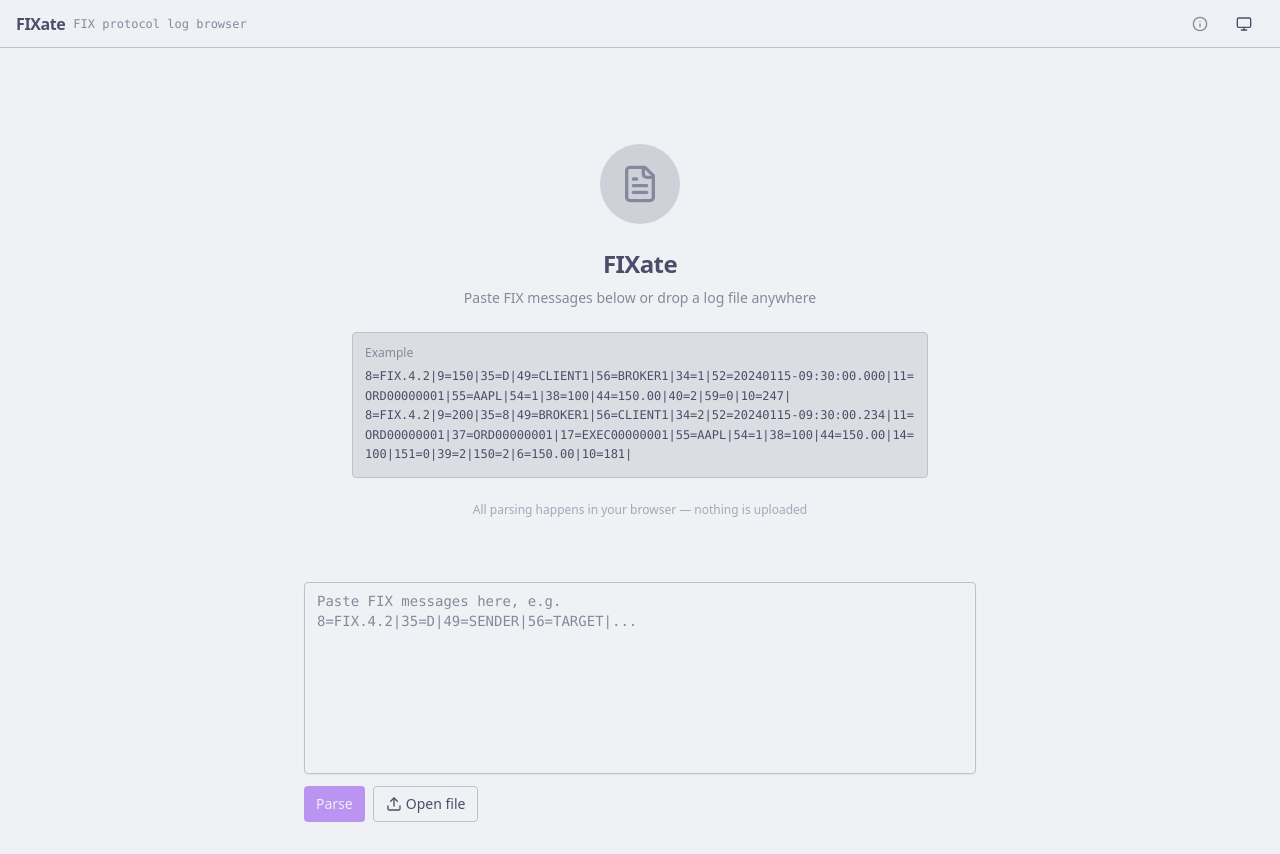
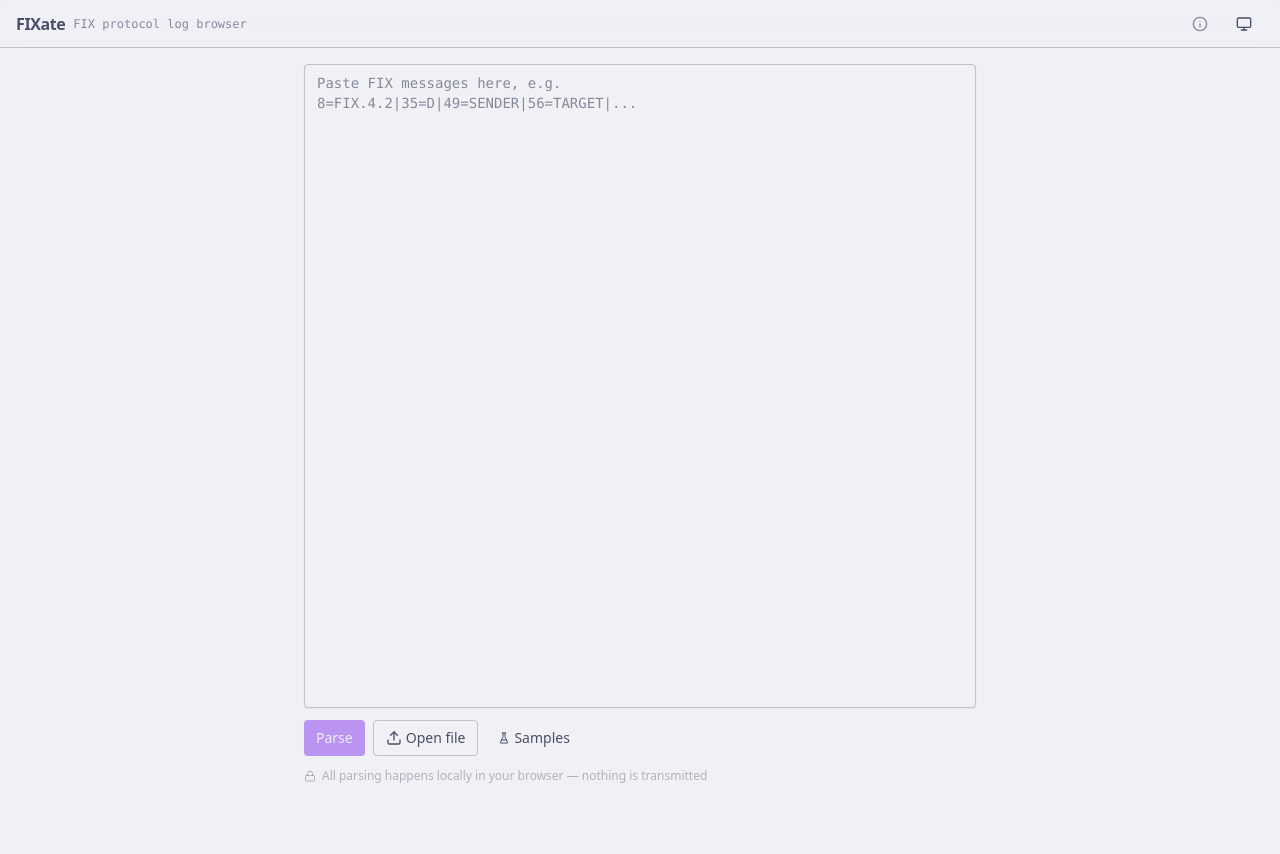
Before and after one commit to michaelgrosner/35equals, a React (Vite) app: page / in a window 1280 px wide. After the commit the page ends 800 px from the top, so only its background shows below. Built offline with nearby package versions, Linux system fonts and the light colour scheme.

Commit message:
More UI tweaks

```diff
--- a/src/App.tsx
+++ b/src/App.tsx
@@ -6,7 +6,6 @@ import { MessageGrid } from '@/components/MessageGrid';
 import { DetailPanel } from '@/components/DetailPanel';
 import { ColumnSettings } from '@/components/ColumnSettings';
 import { DropZone } from '@/components/DropZone';
-import { EmptyState } from '@/components/EmptyState';
 import {
   Popover,
   PopoverTrigger,
@@ -17,8 +16,8 @@ import { useMessagesStore } from '@/state/messages';
 import { useSettingsStore } from '@/state/settings';
 
 export function App() {
-  const { parse, parseFile } = useParserWorker();
-  const { parseState, messages, setSelectedIndex, clear } = useMessagesStore();
+  const { parse, parseFile, getDetail } = useParserWorker();
+  const { parseState, messages, selectedIndex, setSelectedIndex, clear } = useMessagesStore();
   const { splitRatio, setSplitRatio } = useSettingsStore();
 
   const isDragging = useRef(false);
@@ -114,31 +113,41 @@ export function App() {
 
       {/* Main content */}
       <main className="flex flex-1 flex-col overflow-hidden">
+        {/* Input section — collapses to thin strip once parsing completes */}
+        <div
+          className="flex flex-col overflow-hidden transition-[height] duration-300 ease-in-out"
+          style={{ height: isReady ? '2.5rem' : 'calc(100vh - 3rem)' }}
+        >
           {isReady ? (
+            <InputPanel onParse={parse} onParseFile={parseFile} collapsed />
+          ) : (
+            <InputPanel onParse={parse} onParseFile={parseFile} fillHeight />
+          )}
+        </div>
+
+        {/* Grid / detail — revealed as input collapses */}
+        {isReady && (
           isSingleMessage ? (
-            /* Single-message layout: thin header + full-width detail */
-            <>
-              <InputPanel onParse={parse} onParseFile={parseFile} collapsed />
-              <DetailPanel />
-            </>
+            <div className="flex flex-1 overflow-hidden">
+              <DetailPanel onGetDetail={getDetail} />
+            </div>
           ) : (
-            /* Multi-message layout: grid + resizable detail pane */
-            <>
-              {/* Collapsed input strip */}
-              <InputPanel onParse={parse} onParseFile={parseFile} collapsed />
-
-              {/* Grid + detail pane with resizable split */}
             <div ref={containerRef} className="flex flex-1 overflow-hidden" role="group" aria-label="Message grid and detail panel">
+              {/* Grid — expands to full width when nothing is selected */}
               <div
-                  className="flex flex-col overflow-hidden border-r"
-                  style={{ width: `${String(splitRatio)}%` }}
+                className="flex flex-col overflow-hidden border-r transition-[width] duration-200 ease-in-out"
+                style={{ width: selectedIndex !== null ? `${String(splitRatio)}%` : '100%' }}
                 role="grid"
                 aria-label="FIX messages grid"
               >
                 <MessageGrid />
               </div>
 
-                {/* Drag handle */}
+              {/* Drag handle + detail panel — collapses to 0 when nothing selected */}
+              <div
+                className="flex overflow-hidden transition-[width] duration-200 ease-in-out"
+                style={{ width: selectedIndex !== null ? `${String(100 - splitRatio)}%` : '0%' }}
+              >
                 <div
                   className="w-1 flex-shrink-0 cursor-col-resize bg-border hover:bg-primary/40 transition-colors"
                   onMouseDown={handleDragStart}
@@ -154,24 +163,12 @@ export function App() {
                     }
                   }}
                 />
-
-                <div
-                  className="flex flex-col overflow-hidden"
-                  style={{ width: `${String(100 - splitRatio)}%` }}
-                >
-                  <DetailPanel />
+                <div className="flex flex-1 flex-col overflow-hidden min-w-0">
+                  <DetailPanel onGetDetail={getDetail} />
                 </div>
               </div>
-            </>
+            </div>
           )
-        ) : (
-          /* Idle / parsing / error: centred input with empty state above */
-          <div className="flex flex-1 flex-col items-center justify-center px-4 py-8 gap-0">
-            <EmptyState />
-            <div className="w-full max-w-2xl">
-              <InputPanel onParse={parse} onParseFile={parseFile} />
-            </div>
-          </div>
         )}
 
         {/* Parsing overlay */}
--- a/src/components/DetailPanel.tsx
+++ b/src/components/DetailPanel.tsx
@@ -1,9 +1,13 @@
 import { useState, useEffect, useCallback } from 'react';
-import { Copy, Check, AlertTriangle, ChevronDown, ChevronRight } from 'lucide-react';
+import { Copy, Check, AlertTriangle, ChevronDown, ChevronRight, Loader2 } from 'lucide-react';
 import { Button } from '@/components/ui/button';
 import { useMessagesStore } from '@/state/messages';
 import { cn } from '@/lib/utils';
-import type { FixVersion } from '@/parser/types';
+import type { FixVersion, ParsedField } from '@/parser/types';
+
+interface DetailPanelProps {
+  onGetDetail: (rawText: string, version: FixVersion) => Promise<ParsedField[]>;
+}
 
 function versionBadgeClass(version: FixVersion): string {
   if (version.startsWith('FIX.4')) return 'bg-blue-500/15 text-blue-600 dark:text-blue-400';
@@ -13,21 +17,34 @@ function versionBadgeClass(version: FixVersion): string {
   return 'bg-yellow-500/15 text-yellow-600 dark:text-yellow-400';
 }
 
-export function DetailPanel() {
+export function DetailPanel({ onGetDetail }: DetailPanelProps) {
   const { messages, selectedIndex } = useMessagesStore();
 
   const msg =
     selectedIndex !== null ? (messages[selectedIndex] ?? null) : null;
 
+  const [fields, setFields] = useState<ParsedField[]>([]);
+  const [fieldsLoading, setFieldsLoading] = useState(false);
   const [copied, setCopied] = useState(false);
   const [warningsOpen, setWarningsOpen] = useState(false);
 
-  // Reset copy state when message changes
+  useEffect(() => {
+    if (msg === null) {
+      setFields([]);
+      return;
+    }
+    setFieldsLoading(true);
+    void onGetDetail(msg.rawText, msg.version).then((f) => {
+      setFields(f);
+      setFieldsLoading(false);
+    });
+  }, [msg, onGetDetail]);
+
+  // Reset copy/warnings state when message changes
   useEffect(() => {
     setCopied(false);
   }, [selectedIndex]);
 
-  // Reset warnings open state when message changes
   useEffect(() => {
     setWarningsOpen(false);
   }, [selectedIndex]);
@@ -41,13 +58,7 @@ export function DetailPanel() {
     });
   }, [msg]);
 
-  if (msg === null) {
-    return (
-      <div className="flex h-full items-center justify-center text-sm text-muted-foreground p-6">
-        Select a message from the grid
-      </div>
-    );
-  }
+  if (msg === null) return null;
 
   // Extract msgType code for display (tag 35 raw value)
   const msgTypeCode = msg.byTag.get(35) ?? '';
@@ -124,6 +135,11 @@ export function DetailPanel() {
 
       {/* Fields table */}
       <div className="flex-1 overflow-auto">
+        {fieldsLoading ? (
+          <div className="flex h-20 items-center justify-center">
+            <Loader2 className="h-4 w-4 animate-spin text-muted-foreground" />
+          </div>
+        ) : (
         <table className="w-full border-collapse text-xs" role="table">
           <thead>
             <tr className="sticky top-0 bg-background border-b z-10">
@@ -134,7 +150,7 @@ export function DetailPanel() {
             </tr>
           </thead>
           <tbody>
-            {msg.fields.map((field, i) => {
+            {fields.map((field, i) => {
               const isUnknown = field.name === undefined;
               const isEven = i % 2 === 0;
 
@@ -179,6 +195,7 @@ export function DetailPanel() {
             })}
           </tbody>
         </table>
+        )}
       </div>
     </div>
   );
--- a/src/components/InputPanel.tsx
+++ b/src/components/InputPanel.tsx
@@ -1,19 +1,39 @@
 import { useRef, useCallback, useState } from 'react';
-import { Loader2, X, Upload, AlertCircle } from 'lucide-react';
+import { Loader2, X, Upload, AlertCircle, FlaskConical, Lock } from 'lucide-react';
 import { Button } from '@/components/ui/button';
 import { useMessagesStore } from '@/state/messages';
+
+function fixChecksum(body: string): string {
+  let sum = 0;
+  for (let i = 0; i < body.length; i++) sum += body.charCodeAt(i);
+  return String(sum & 0xff).padStart(3, '0');
+}
+
+function fixMsg(body: string): string {
+  return `${body}10=${fixChecksum(body)}|`;
+}
+
+const SAMPLE_MESSAGES = [
+  fixMsg('8=FIX.4.2|9=148|35=D|49=CLIENT1|56=BROKER1|34=1|52=20240115-09:30:00.000|11=ORD001|55=AAPL|54=1|38=100|44=185.50|40=2|59=0|'),
+  fixMsg('8=FIX.4.2|9=195|35=8|49=BROKER1|56=CLIENT1|34=2|52=20240115-09:30:00.121|11=ORD001|37=BORD001|17=EXEC001|55=AAPL|54=1|38=100|44=185.50|14=0|151=100|39=0|150=0|6=0.00|'),
+  fixMsg('8=FIX.4.2|9=215|35=8|49=BROKER1|56=CLIENT1|34=3|52=20240115-09:30:01.543|11=ORD001|37=BORD001|17=EXEC002|55=AAPL|54=1|38=100|44=185.50|32=60|31=185.48|14=60|151=40|39=1|150=F|6=185.48|'),
+  fixMsg('8=FIX.4.2|9=144|35=F|49=CLIENT1|56=BROKER1|34=4|52=20240115-09:30:02.000|11=ORD002|41=ORD001|37=BORD001|55=AAPL|54=1|38=40|'),
+  fixMsg('8=FIX.4.2|9=210|35=8|49=BROKER1|56=CLIENT1|34=5|52=20240115-09:30:02.089|11=ORD002|41=ORD001|37=BORD001|17=EXEC003|55=AAPL|54=1|38=0|44=185.50|14=60|151=0|39=4|150=4|6=185.48|'),
+].join('\n');
 
 interface InputPanelProps {
   onParse: (text: string) => Promise<void>;
   onParseFile?: (file: File) => Promise<void>;
   /** When true, collapses to a thin strip showing message count + clear. */
   collapsed?: boolean;
+  /** When true, textarea grows to fill available vertical space. */
+  fillHeight?: boolean;
 }
 
-export function InputPanel({ onParse, onParseFile, collapsed = false }: InputPanelProps) {
+export function InputPanel({ onParse, onParseFile, collapsed = false, fillHeight = false }: InputPanelProps) {
   const [text, setText] = useState('');
   const fileInputRef = useRef<HTMLInputElement | null>(null);
-  const { parseState, parseProgress, errorMessage, messages, clear } = useMessagesStore();
+  const { parseState, parseProgress, errorMessage, messages, filename, clear } = useMessagesStore();
 
   const isParsing = parseState === 'parsing';
   const isError = parseState === 'error';
@@ -56,6 +76,11 @@ export function InputPanel({ onParse, onParseFile, collapsed = false }: InputPan
         <span className="text-sm font-medium">
           {messages.length} message{messages.length !== 1 ? 's' : ''} loaded
         </span>
+        {filename !== null && (
+          <span className="text-xs font-mono text-muted-foreground truncate max-w-xs" title={filename}>
+            {filename}
+          </span>
+        )}
         {versions.length > 0 && (
           <span className="text-xs font-mono text-muted-foreground">{versions}</span>
         )}
@@ -72,10 +97,15 @@ export function InputPanel({ onParse, onParseFile, collapsed = false }: InputPan
     );
   }
 
+  const textareaClass = fillHeight
+    ? 'flex-1 min-h-0 w-full resize-none rounded-md border bg-background px-3 py-2 font-mono text-sm shadow-sm placeholder:text-muted-foreground focus:outline-none focus:ring-2 focus:ring-ring disabled:opacity-50'
+    : 'h-48 w-full resize-none rounded-md border bg-background px-3 py-2 font-mono text-sm shadow-sm placeholder:text-muted-foreground focus:outline-none focus:ring-2 focus:ring-ring disabled:opacity-50';
+
   return (
-    <div className="flex w-full max-w-2xl flex-col gap-3">
+    <div className={fillHeight ? 'flex flex-1 flex-col gap-3 px-4 py-4' : 'flex w-full max-w-2xl flex-col gap-3'}>
+      <div className={fillHeight ? 'mx-auto flex flex-1 flex-col gap-3 w-full max-w-2xl' : 'contents'}>
       <textarea
-        className="h-48 w-full resize-none rounded-md border bg-background px-3 py-2 font-mono text-sm shadow-sm placeholder:text-muted-foreground focus:outline-none focus:ring-2 focus:ring-ring disabled:opacity-50"
+        className={textareaClass}
         placeholder={"Paste FIX messages here, e.g.\n8=FIX.4.2|35=D|49=SENDER|56=TARGET|..."}
         value={text}
         onChange={handleChange}
@@ -124,6 +154,16 @@ export function InputPanel({ onParse, onParseFile, collapsed = false }: InputPan
             </Button>
           </>
         )}
+        <Button
+          variant="ghost"
+          size="sm"
+          disabled={isParsing}
+          onClick={() => { setText(SAMPLE_MESSAGES); }}
+          aria-label="Load sample FIX messages"
+        >
+          <FlaskConical className="mr-1 h-3 w-3" />
+          Samples
+        </Button>
         {text.length > 0 && (
           <Button variant="ghost" size="sm" onClick={handleClear} aria-label="Clear input and messages">
             <X className="mr-1 h-3 w-3" />
@@ -151,6 +191,13 @@ export function InputPanel({ onParse, onParseFile, collapsed = false }: InputPan
           />
         </div>
       )}
+      {fillHeight && (
+        <p className="flex items-center gap-1.5 text-xs text-muted-foreground/60">
+          <Lock className="h-3 w-3 flex-shrink-0" />
+          All parsing happens locally in your browser — nothing is transmitted
+        </p>
+      )}
+      </div>
     </div>
   );
 }
--- a/src/parser/types.ts
+++ b/src/parser/types.ts
@@ -39,7 +39,7 @@ export interface ParsedField {
 export interface ParsedMessage {
   index: number;
   rawText: string;
-  fields: ParsedField[];
+  fields?: ParsedField[];
   byTag: Map<number, string>;
   version: FixVersion;
   msgType?: string;
--- a/src/state/messages.ts
+++ b/src/state/messages.ts
@@ -9,11 +9,13 @@ interface MessagesStore {
   parseState: ParseState;
   parseProgress: number;
   errorMessage: string | null;
+  filename: string | null;
   setMessages: (msgs: ParsedMessage[]) => void;
   setSelectedIndex: (i: number | null) => void;
   setParseState: (s: ParseState) => void;
   setParseProgress: (progress: number) => void;
   setError: (msg: string) => void;
+  setFilename: (name: string | null) => void;
   clear: () => void;
 }
 
@@ -23,11 +25,13 @@ export const useMessagesStore = create<MessagesStore>((set) => ({
   parseState: 'idle',
   parseProgress: 0,
   errorMessage: null,
+  filename: null,
   setMessages: (msgs) => { set({ messages: msgs }); },
   setSelectedIndex: (i) => { set({ selectedIndex: i }); },
   setParseState: (s) => { set({ parseState: s }); },
   setParseProgress: (progress) => { set({ parseProgress: progress }); },
   setError: (msg) => { set({ parseState: 'error', errorMessage: msg }); },
+  setFilename: (name) => { set({ filename: name }); },
   clear: () => {
     set({
       messages: [],
@@ -35,6 +39,7 @@ export const useMessagesStore = create<MessagesStore>((set) => ({
       parseState: 'idle',
       parseProgress: 0,
       errorMessage: null,
+      filename: null,
     });
   },
 }));
--- a/src/worker/parser.worker.ts
+++ b/src/worker/parser.worker.ts
@@ -3,17 +3,17 @@ import { tokenize } from '@/parser/tokenize';
 import { parseMessages } from '@/parser/parse';
 import { loadDictionary } from '@/parser/dictionary';
 import { detectVersion } from '@/parser/detect';
-import type { DictionaryData, FixVersion, ParsedMessage } from '@/parser/types';
+import type { DictionaryData, FixVersion, ParsedField, ParsedMessage } from '@/parser/types';
 
 export interface TransferableMessage
-  extends Omit<ParsedMessage, 'byTag'> {
+  extends Omit<ParsedMessage, 'byTag' | 'fields'> {
   byTagEntries: [number, string][];
 }
 
-/**
- * Sniff unique FixVersions needed from a token stream without fully parsing.
- * This lets us pre-load only the dicts we'll actually use.
- */
+// Retained after parse() so getDetail() can reuse the same dicts without
+// re-loading them from disk on every row click.
+let cachedDictMap: Map<FixVersion, DictionaryData> | null = null;
+
 function sniffVersions(tokens: ReturnType<typeof tokenize>): Set<FixVersion> {
   const versions = new Set<FixVersion>();
   for (const tok of tokens) {
@@ -38,14 +38,24 @@ const api = {
         return [v, dict] as [FixVersion, DictionaryData];
       })
     );
-    const dictMap = new Map<FixVersion, DictionaryData>(entries);
+    cachedDictMap = new Map<FixVersion, DictionaryData>(entries);
 
-    const parsed = parseMessages(tokens, (v) => dictMap.get(v) ?? { fields: {}, msgTypes: {} });
+    const parsed = parseMessages(tokens, (v) => cachedDictMap!.get(v) ?? { fields: {}, msgTypes: {} });
 
+    // Strip `fields` — they're expensive to clone at scale (~6 KB per message).
+    // Use getDetail() to fetch fields for a single selected message instead.
     return parsed.map((msg) => {
-      const { byTag, ...rest } = msg;
+      const { byTag, fields: _fields, ...rest } = msg;
       return { ...rest, byTagEntries: Array.from(byTag.entries()) };
     });
+  },
+
+  async getDetail(rawText: string, _version: FixVersion): Promise<ParsedField[]> {
+    const dictMap = cachedDictMap ?? new Map<FixVersion, DictionaryData>();
+    const tokens = tokenize(rawText);
+    if (tokens.length === 0) return [];
+    const messages = parseMessages(tokens, (v) => dictMap.get(v) ?? { fields: {}, msgTypes: {} });
+    return messages[0]?.fields ?? [];
   },
 };
 
--- a/src/worker/useParserWorker.ts
+++ b/src/worker/useParserWorker.ts
@@ -1,11 +1,12 @@
 import { useEffect, useRef, useCallback } from 'react';
 import * as Comlink from 'comlink';
 import { useMessagesStore } from '@/state/messages';
-import type { ParsedMessage } from '@/parser/types';
+import type { ParsedMessage, ParsedField, FixVersion } from '@/parser/types';
 import type { TransferableMessage } from './parser.worker';
 
 type WorkerApi = {
   parse(text: string): Promise<TransferableMessage[]>;
+  getDetail(rawText: string, version: FixVersion): Promise<ParsedField[]>;
 };
 
 function deserialize(msg: TransferableMessage): ParsedMessage {
@@ -20,7 +21,7 @@ export function useParserWorker() {
   const workerRef = useRef<Worker | null>(null);
   const apiRef = useRef<Comlink.Remote<WorkerApi> | null>(null);
 
-  const { setMessages, setParseState, setParseProgress, setError } =
+  const { setMessages, setParseState, setParseProgress, setError, setFilename } =
     useMessagesStore();
 
   useEffect(() => {
@@ -44,6 +45,7 @@ export function useParserWorker() {
       const api = apiRef.current;
       if (api === null) return;
 
+      setFilename(null);
       setParseState('parsing');
       try {
         const transferable = await api.parse(text);
@@ -55,7 +57,7 @@ export function useParserWorker() {
         setError(msg);
       }
     },
-    [setMessages, setParseState, setError]
+    [setMessages, setParseState, setError, setFilename]
   );
 
   const parseFile = useCallback(
@@ -65,6 +67,7 @@ export function useParserWorker() {
 
       setParseState('parsing');
       setParseProgress(0);
+      setFilename(file.name);
       try {
         const text = await file.text();
         setParseProgress(50);
@@ -78,8 +81,17 @@ export function useParserWorker() {
         setError(msg);
       }
     },
-    [setMessages, setParseState, setParseProgress, setError]
+    [setMessages, setParseState, setParseProgress, setError, setFilename]
   );
 
-  return { parse, parseFile };
+  const getDetail = useCallback(
+    async (rawText: string, version: FixVersion): Promise<ParsedField[]> => {
+      const api = apiRef.current;
+      if (api === null) return [];
+      return api.getDetail(rawText, version);
+    },
+    []
+  );
+
+  return { parse, parseFile, getDetail };
 }
```
Also changed, not shown: tests/fixtures/generate.ts (+4 -4 lines), 1 other file (tests, documents, lock files or other folders). Lines whose indentation alone changed are shown as unchanged.
